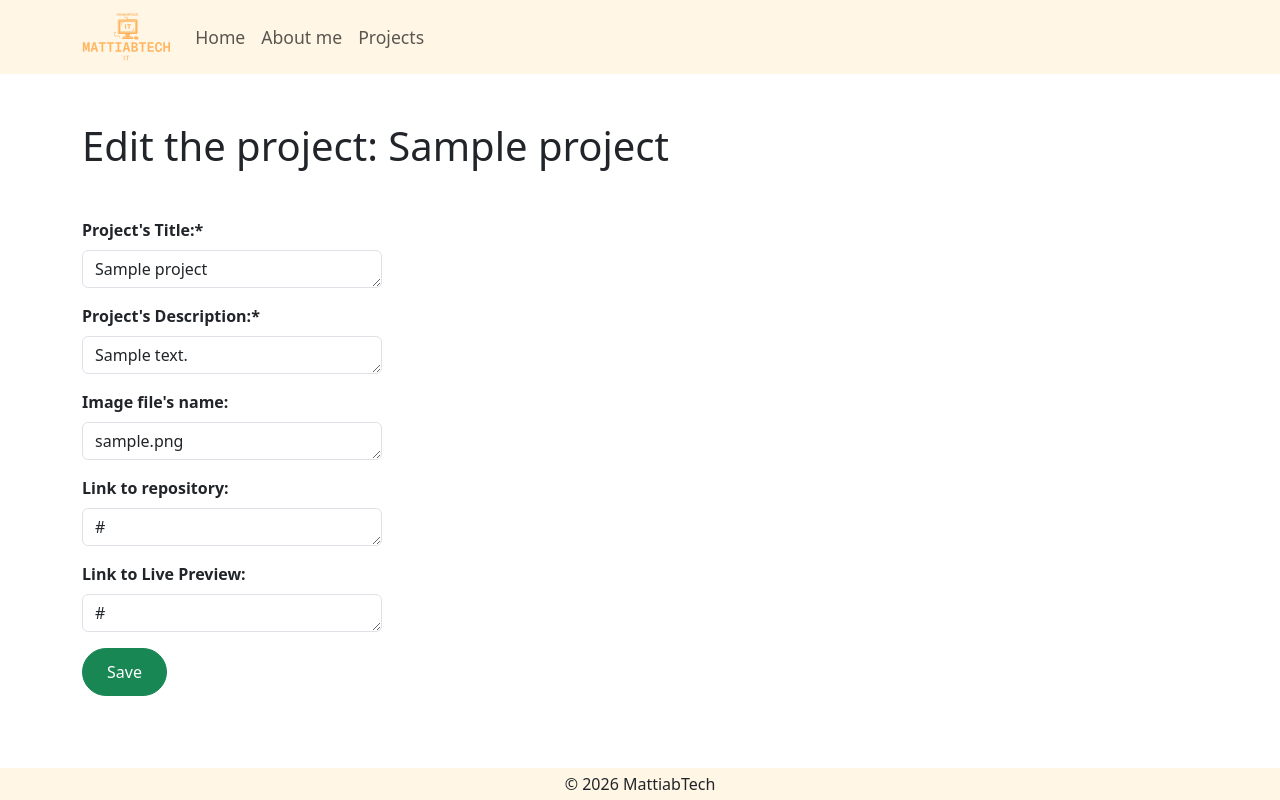
After one commit to mattiabotto/cs50-final-project, a Flask app: page /admin/projects/1/edit in a window 1280 px wide. The commit adds this page. Run offline with Flask 3, Linux system fonts and the light colour scheme; tables that the repository leaves empty hold one stand-in row (values such as "Sample post"); some libraries are stand-ins or nearby versions.

Commit message:
Add edit_project functionality
Projects can now be edited. The app has now a min
level of functionality, where every page can be
modified and also the projects.

```diff
--- a/app.py
+++ b/app.py
@@ -58,9 +58,9 @@ def admin_projects():
 @app.route('/admin/projects/add', methods=['GET', 'POST'])
 def add_project():
 
+    page = 'projects'
+
     if request.method == 'POST':
-
-        page = 'projects'
 
         # Insert into database new card
         db.execute(
@@ -84,7 +84,41 @@ def add_project():
 
     return render_template('add_project.html')
 
-# TODO: edit route
+@app.route('/admin/projects/<int:id>/edit', methods=['GET', 'POST'])
+def edit_projects(id):
+
+    page = 'projects'
+
+    if request.method == 'POST':
+
+        # Update database with edited content
+        db.execute(
+            "UPDATE projects"
+            " SET title = ?, content = ?, img = ?, repo_link = ?, preview_link = ?"
+            " WHERE id = ?",
+            request.form.get('title'), request.form.get('content'), request.form.get('img'),
+            request.form.get('repo_link'), request.form.get('preview_link'), id
+        )
+
+        # Get generic content for the page
+        content = get_content(page, db)
+
+        # Get card-specific content from projects table
+        projects = db.execute(
+            "SELECT * FROM projects"
+        )
+
+        # Write updated page to output directory
+        write_page(page, content=content, projects=projects)
+
+        return redirect(url_for('admin_projects'))
+
+    # Get project's content
+    project = db.execute(
+        "SELECT * FROM projects WHERE id = ?", id
+    )[0]
+
+    return render_template('edit_project.html', project=project)
 
 @app.route('/admin/projects/<int:id>/delete', methods=['POST'])
 def delete_project(id):
--- a/templates/admin_layout.html
+++ b/templates/admin_layout.html
@@ -9,9 +9,9 @@
     integrity="sha384-sRIl4kxILFvY47J16cr9ZwB07vP4J8+LH7qKQnuqkuIAvNWLzeN8tE5YBujZqJLB" crossorigin="anonymous">
   <link rel="stylesheet" href="https://cdn.jsdelivr.net/npm/bootstrap-icons@1.13.2/font/bootstrap-icons.min.css">
 
-  <link href="../static/favicon.ico" rel="icon">
+  <link href="/static/favicon.ico" rel="icon">
 
-  <link rel="stylesheet" href="../static/styles.css">
+  <link rel="stylesheet" href="/static/styles.css">
 
   <script src="https://cdn.jsdelivr.net/npm/bootstrap@5.3.8/dist/js/bootstrap.bundle.min.js"
     integrity="sha384-FKyoEForCGlyvwx9Hj09JcYn3nv7wiPVlz7YYwJrWVcXK/BmnVDxM+D2scQbITxI" crossorigin="anonymous"
@@ -24,7 +24,7 @@
     <!-- Nav bar -->
     <nav class="navbar navbar-expand-lg light">
       <div class="container">
-        <a class="navbar-brand" href="/admin/home"><img height="48" src="../static/brand.svg" alt="Brand - Home"
+        <a class="navbar-brand" href="/admin/home"><img height="48" src="/static/brand.svg" alt="Brand - Home"
             aria-label="Home"></a>
         <button class="navbar-toggler" type="button" data-bs-toggle="collapse" data-bs-target="#navbarNav"
           aria-controls="navbarNav" aria-expanded="false" aria-label="Toggle navigation">
--- /dev/null
+++ b/templates/edit_project.html
@@ -0,0 +1,41 @@
+{% extends 'admin_layout.html' %}
+
+{% block title %}Admin{% endblock %}
+
+{% block main %}
+
+<div class="container py-3 py-sm-5">
+  <h1 class="mb-3 mb-sm-5">Edit the project: {{ project['title'] }}</h1>
+  <form method="post">
+    <div class="mb-3">
+      <label class="fw-bold mb-2" for="title">Project's Title:*</label>
+      <textarea class="form-control" id="title" name="title" placeholder="Enter the title of the project" required
+        type="text">{{ project['title'] }}</textarea>
+    </div>
+    <div class="mb-3">
+      <label class="fw-bold mb-2" for="description">Project's Description:*</label>
+      <textarea class="form-control" id="description" name="content" placeholder="Enter the description of the project"
+        required type="text">{{ project['content'] }}</textarea>
+    </div>
+    <div class="mb-3">
+      <label class="fw-bold mb-2" for="img">Image file's name:</label>
+      <textarea class="form-control" id="img" name="img" placeholder="Ex: image.jpg"
+        type="text">{{ project['img'] }}</textarea>
+    </div>
+    <div class="mb-3">
+      <label class="fw-bold mb-2" for="repo_link">Link to repository:</label>
+      <textarea class="form-control" id="repo_link" name="repo_link"
+        placeholder="Enter the link to the GitHub repository of the project"
+        type="text">{{ project['repo_link'] }}</textarea>
+    </div>
+    <div class="mb-3">
+      <label class="fw-bold mb-2" for="preview_link">Link to Live Preview:</label>
+      <textarea class="form-control" id="preview_link" name="preview_link"
+        placeholder="Enter the link to the live preview of the project"
+        type="text">{{ project['preview_link'] }}</textarea>
+    </div>
+    <button class="btn btn-success" type="submit">Save</button>
+
+  </form>
+
+  {% endblock %}
--- a/templates/index.html
+++ b/templates/index.html
@@ -11,8 +11,8 @@
       <!-- Call to action -->
       <div class="text-center text-white">
         <h1>Mattia's Tech</h1>
-        <p>Discover my tech projects</p>
-        <a href="" class="btn btn-primary btn-large">Learning gallery</a>
+        <p>{{ content['hero call']['content'] }}</p>
+        <a href="./projects.html" class="btn btn-primary btn-large">Learning gallery</a>
       </div>
     </div>
   </div>
```
Also changed, not shown: templates/admin.html (+12 -8 lines).
